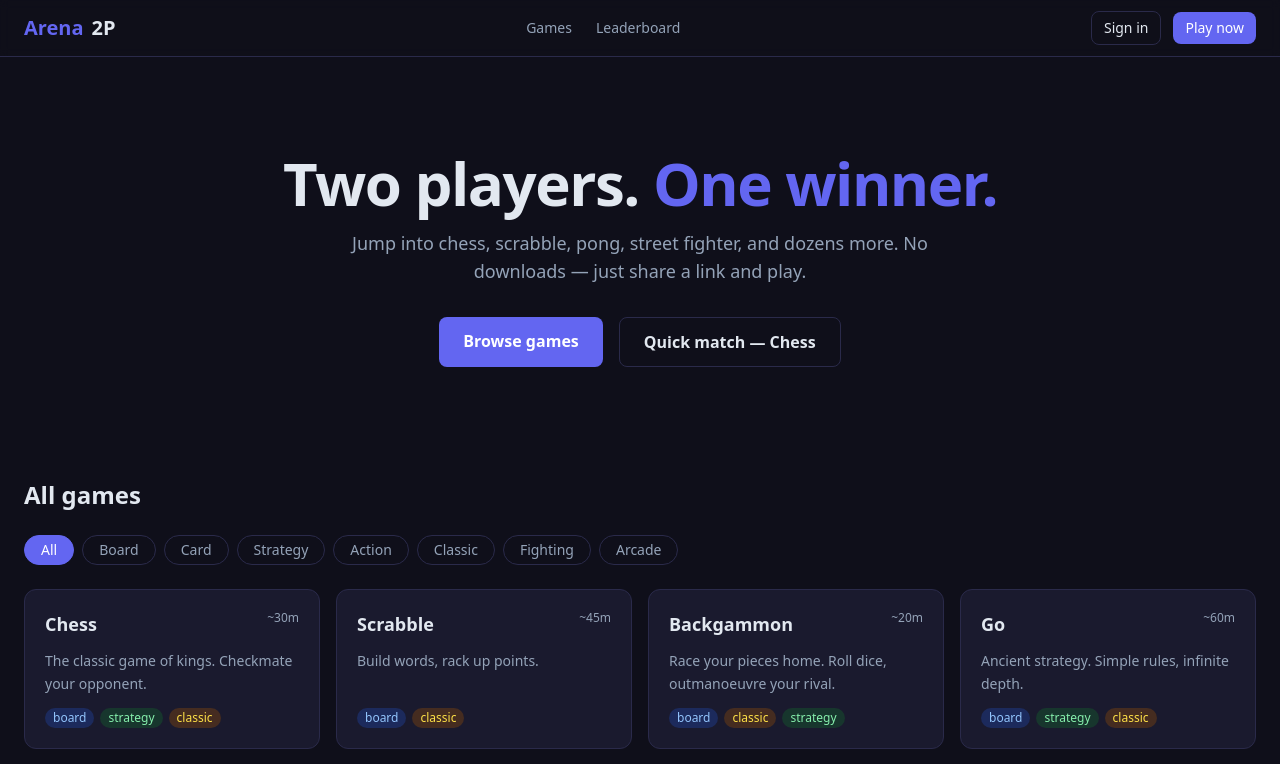
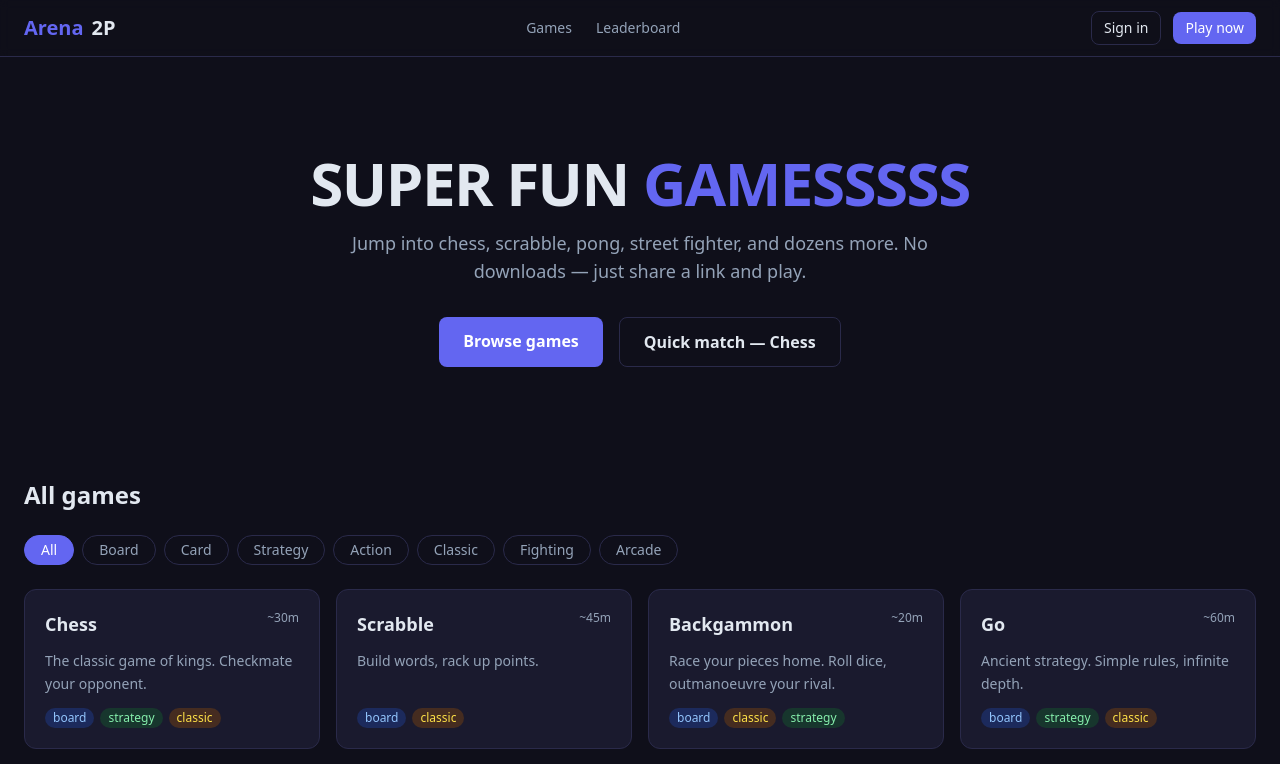
Before and after one commit to birkirorri05/arena-2p, a Next.js app: page / in a window 1280 px wide. Shown: the top 764 px of the page. Built offline with nearby package versions, Linux system fonts and the light colour scheme.

Commit message:
chore: update homepage hero text

```diff
--- a/src/app/page.tsx
+++ b/src/app/page.tsx
@@ -7,8 +7,8 @@ export default function HomePage() {
       {/* Hero */}
       <section className="py-16 text-center">
         <h1 className="mb-4 text-5xl font-bold tracking-tight text-arena-text sm:text-6xl">
-          Two players.{" "}
-          <span className="text-arena-accent">One winner.</span>
+          SUPER FUN{" "}
+          <span className="text-arena-accent">GAMESSSSS</span>
         </h1>
         <p className="mx-auto mb-8 max-w-xl text-lg text-arena-text-muted">
           Jump into chess, scrabble, pong, street fighter, and dozens more. No
```
